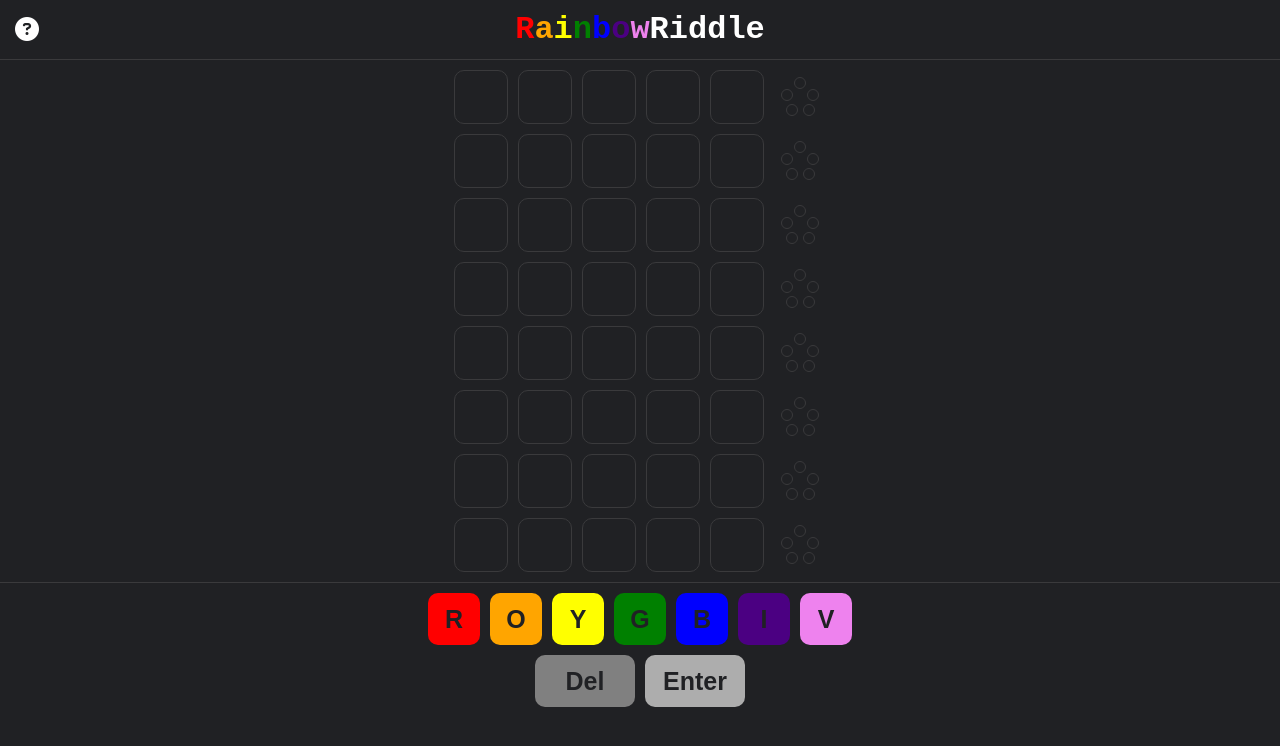
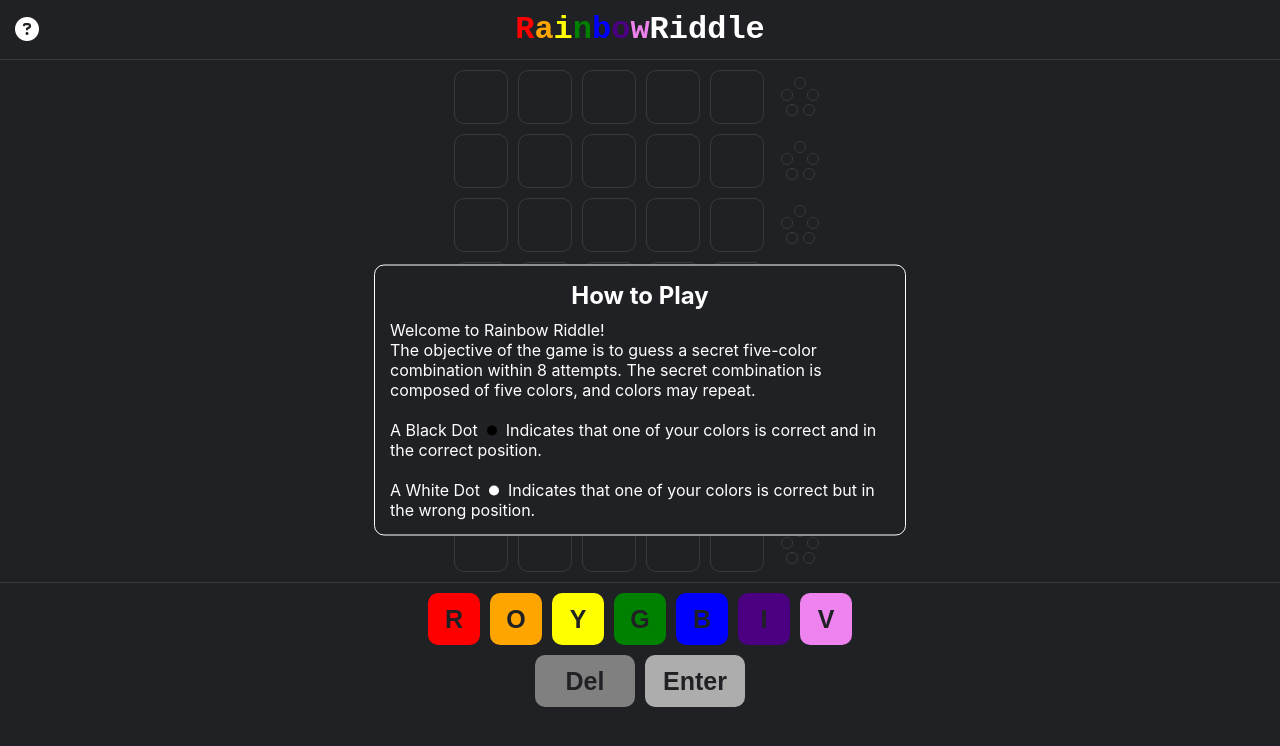
Before and after one commit to JanRoces/rainbow-riddle, a React (Create React App) app: page / in a window 1280 px wide. Both pictures are taken after a click on the element 27 px from the left and 29 px from the top of the page. Shown: the top 746 px of the page. Built offline with nearby package versions, Linux system fonts and the light colour scheme; the HTML template or start-up script is replaced by a standard one.

Commit message:
render popup

```diff
--- a/src/App.js
+++ b/src/App.js
@@ -4,6 +4,7 @@ import ColorSelection from './components/ColorSelection';
 import GameGrid from './components/GameGrid';
 import SecretCode from './components/SecretCode';
 import ActionButton from './components/ActionButton';
+import Popup from './components/Popup';
 import { COLORS } from './utils/colors';
 import './App.css';
 
@@ -71,8 +72,13 @@ function App() {
     );
   }
 
+  function renderPopup() {
+    return showHowToPlay ? <Popup /> : '';
+  }
+
   return (
     <div>
+      {renderPopup()}
       <Logo
         message={status}
         showHowToPlay={showHowToPlay}
--- /dev/null
+++ b/src/components/Popup.js
@@ -0,0 +1,42 @@
+import React from 'react';
+import '../styles/Popup.css';
+
+const TITLE = 'How to Play';
+
+function Popup() {
+  function renderDescription() {
+    return (
+      <div className="description">
+        Welcome to Rainbow Riddle!
+        <br />
+        <div>
+          The objective of the game is to guess a secret five-color combination
+          within 8 attempts. The secret combination is composed of five colors,
+          and colors may repeat.
+        </div>
+        <br />
+        <div>
+          A Black Dot &nbsp;
+          <span className="dot-black"></span>
+          &nbsp; Indicates that one of your colors is correct and in the correct
+          position.
+        </div>
+        <br />
+        <div>
+          A White Dot &nbsp;
+          <span className="dot-white"></span>
+          &nbsp; Indicates that one of your colors is correct but in the wrong
+          position.
+        </div>
+      </div>
+    );
+  }
+  return (
+    <div className="container-popup">
+      <div className="title">{TITLE}</div>
+      {renderDescription()}
+    </div>
+  );
+}
+
+export default Popup;
--- /dev/null
+++ b/src/styles/Popup.css
@@ -0,0 +1,43 @@
+.container-popup {
+    max-height: 500px;
+    max-width: 500px;
+    position: fixed;
+    top: 50%;
+    left: 50%;
+    transform: translate(-50%, -50%);
+    z-index: 0;
+    background-color: #202124;
+    border-radius: 10px;
+    border: 1px solid white;
+    padding: 15px;
+}
+
+.title {
+    color: white;
+    font-size: 24px;
+    font-weight: bold;
+    text-align: center;
+    margin-bottom: 10px;
+}
+
+.description {
+    color: white;
+}
+
+.dot-black {
+    display: inline-block;
+    background-color: black;
+    border-radius: 50px;
+    height: 10px;
+    width: 10px;
+    vertical-align: center;
+}
+
+.dot-white {
+    display: inline-block;
+    background-color: white;
+    border-radius: 50px;
+    height: 10px;
+    width: 10px;
+    vertical-align: center;
+}
```
